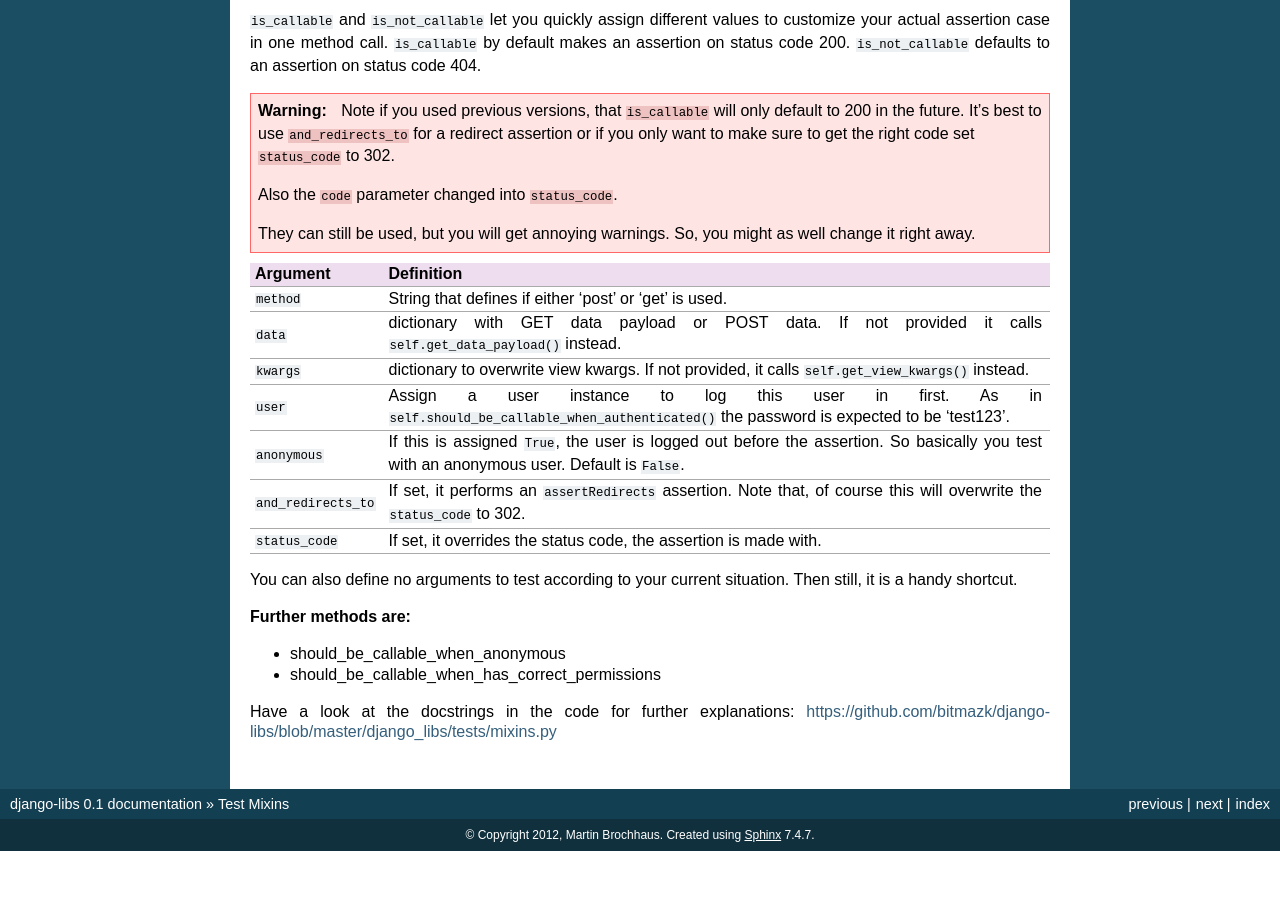
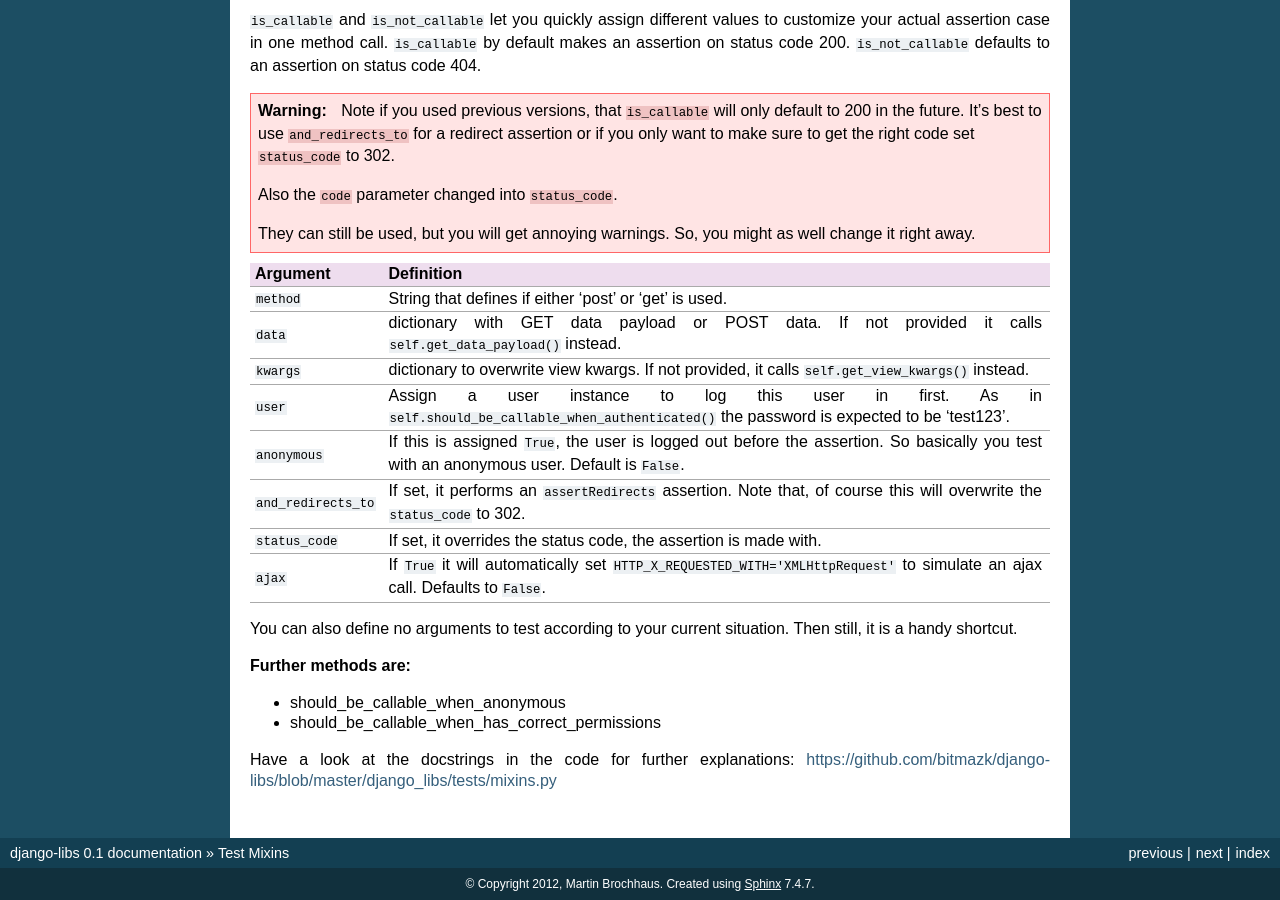
Before and after one commit to bitlabstudio/django-libs, a Sphinx documentation site: the page built from docs/test_mixins.rst, in a window 1280 px wide and 900 px high, scrolled down 3133 px. Built offline with Sphinx 7.4.7, drawn with Linux system fonts in a browser that asks for light colours; formulas are drawn with MathJax 3; before the commit the page ends 3984 px from its top, so only the background shows below that.

Commit message:
Updated docs

```diff
--- a/docs/test_mixins.rst
+++ b/docs/test_mixins.rst
@@ -229,6 +229,10 @@ to customize your actual assertion case in one method call.
 | ``status_code``      | If set, it overrides the status code, the assertion is    |
 |                      | made with.                                                |
 +----------------------+-----------------------------------------------------------+
+| ``ajax``             | If ``True`` it will automatically set                     |
+|                      | ``HTTP_X_REQUESTED_WITH='XMLHttpRequest'`` to simulate    |
+|                      | an ajax call. Defaults to ``False``.                      |
++----------------------+-----------------------------------------------------------+
 
 You can also define no arguments to test according to your current situation.
 Then still, it is a handy shortcut.
```
